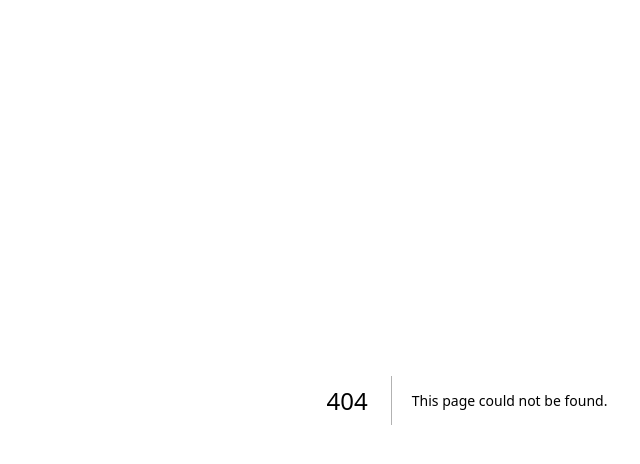
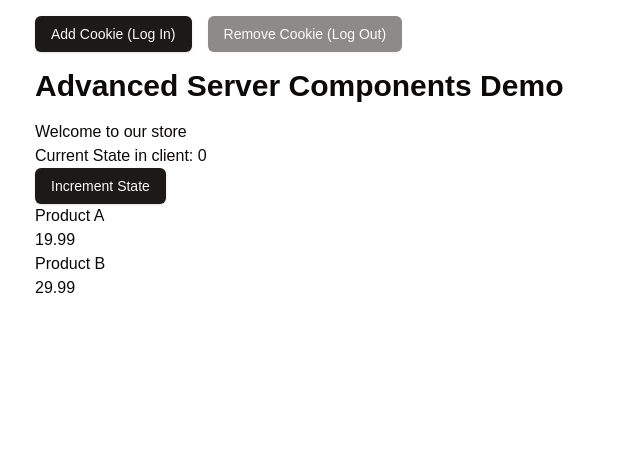
Before and after one commit to Ketcap/react-19, a Next.js app: page /examples/server-components/advanced in a window 1280 px wide. Before the commit this address had no page. Shown: the top 464 px of the page, without its empty margins (173-813 px from the left). Built offline with nearby package versions, Linux system fonts and the light colour scheme; no server answers.

Commit message:
add:new examples

```diff
--- /dev/null
+++ b/app/examples/server-components/advanced/cookie-manager.tsx
@@ -0,0 +1,45 @@
+"use client";
+
+import { useState, useEffect, startTransition } from "react";
+import { useRouter } from "next/navigation";
+import { Button } from "@/components/ui/button";
+
+export function CookieManager() {
+  const router = useRouter();
+  const [hasCookie, setHasCookie] = useState(false);
+
+  useEffect(() => {
+    setHasCookie(document.cookie.includes("userId"));
+  }, []);
+
+  const addCookie = () => {
+    startTransition(() => {
+      document.cookie = `userId=123; path=/; max-age=3600`;
+      setHasCookie(true);
+      // Refresh the current route and fetch new data from the server without
+      // losing client-side browser or React state.
+      router.refresh();
+    });
+  };
+
+  const removeCookie = () => {
+    startTransition(() => {
+      document.cookie = `userId=; path=/; max-age=0`;
+      setHasCookie(false);
+      // Refresh the current route and fetch new data from the server without
+      // losing client-side browser or React state.
+      router.refresh();
+    });
+  };
+
+  return (
+    <div className="flex gap-4 mb-4">
+      <Button onClick={addCookie} disabled={hasCookie}>
+        Add Cookie (Log In)
+      </Button>
+      <Button onClick={removeCookie} disabled={!hasCookie}>
+        Remove Cookie (Log Out)
+      </Button>
+    </div>
+  );
+}
--- /dev/null
+++ b/app/examples/server-components/advanced/page.tsx
@@ -0,0 +1,46 @@
+import { Suspense } from "react";
+import { cookies } from "next/headers";
+import { ProductList } from "./product-list";
+import { UserGreeting } from "./user-greeting";
+import { CookieManager } from "./cookie-manager";
+
+async function getUser() {
+  const userId = (await cookies()).get("userId")?.value;
+  // Simulating a database call
+  await new Promise((resolve) => setTimeout(resolve, 500));
+  return userId ? { id: userId, name: "John Doe" } : null;
+}
+
+async function getProducts(userId: string | undefined) {
+  // Simulating a database call with server-side filtering
+  await new Promise((resolve) => setTimeout(resolve, 1000));
+  const allProducts = [
+    { id: 1, name: "Product A", price: 19.99 },
+    { id: 2, name: "Product B", price: 29.99 },
+    { id: 3, name: "Product C", price: 39.99 },
+    { id: 4, name: "Product D", price: 49.99 },
+    { id: 5, name: "Product E", price: 59.99 },
+  ];
+  // Server-side filtering based on user
+  return userId ? allProducts : allProducts.filter((p) => p.price < 30);
+}
+
+export default async function Page() {
+  const user = await getUser();
+  const products = await getProducts(user?.id);
+
+  return (
+    <div className="p-4 max-w-4xl mx-auto">
+      <CookieManager />
+      <h1 className="text-3xl font-bold mb-4">
+        Advanced Server Components Demo
+      </h1>
+      <Suspense fallback={<div>Loading user data...</div>}>
+        <UserGreeting user={user} />
+      </Suspense>
+      <Suspense fallback={<div>Loading products...</div>}>
+        <ProductList products={products} />
+      </Suspense>
+    </div>
+  );
+}
--- /dev/null
+++ b/app/examples/server-components/advanced/product-list.tsx
@@ -0,0 +1,16 @@
+export function ProductList({
+  products,
+}: {
+  products: { id: number; name: string; price: number }[];
+}) {
+  return (
+    <div>
+      {products.map((product) => (
+        <div key={product.id}>
+          <h3>{product.name}</h3>
+          <p>{product.price}</p>
+        </div>
+      ))}
+    </div>
+  );
+}
--- /dev/null
+++ b/app/examples/server-components/advanced/user-greeting.tsx
@@ -0,0 +1,18 @@
+"use client";
+import { Button } from "@/components/ui/button";
+import { useState } from "react";
+
+export function UserGreeting({ user }: { user: { name: string } | null }) {
+  const [currentState, setCurrentState] = useState(0);
+  return (
+    <>
+      <div>{user ? `Welcome back, ${user.name}` : "Welcome to our store"}</div>
+      <div>Current State in client: {currentState}</div>
+      <div>
+        <Button onClick={() => setCurrentState(currentState + 1)}>
+          Increment State
+        </Button>
+      </div>
+    </>
+  );
+}
```
